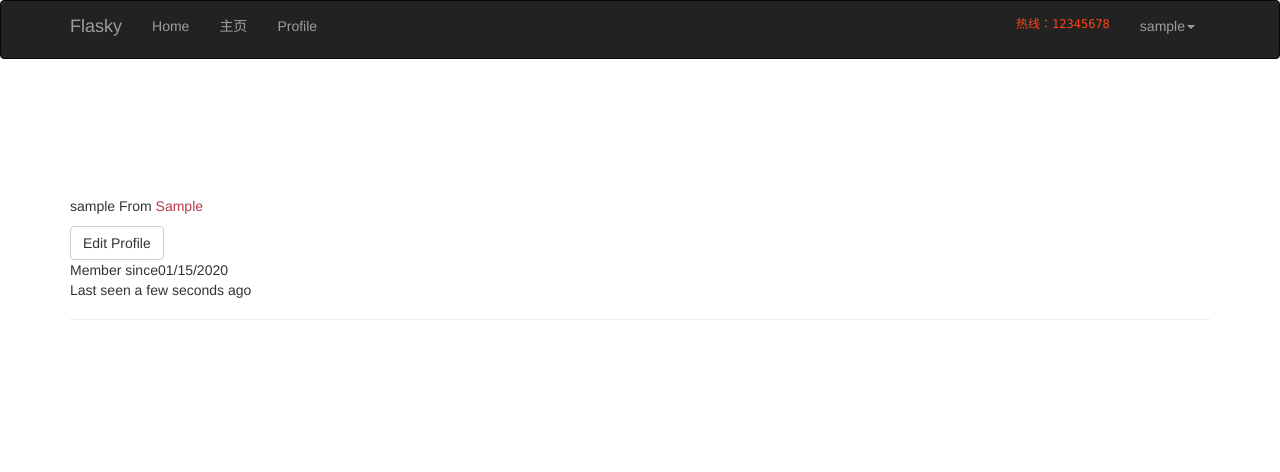
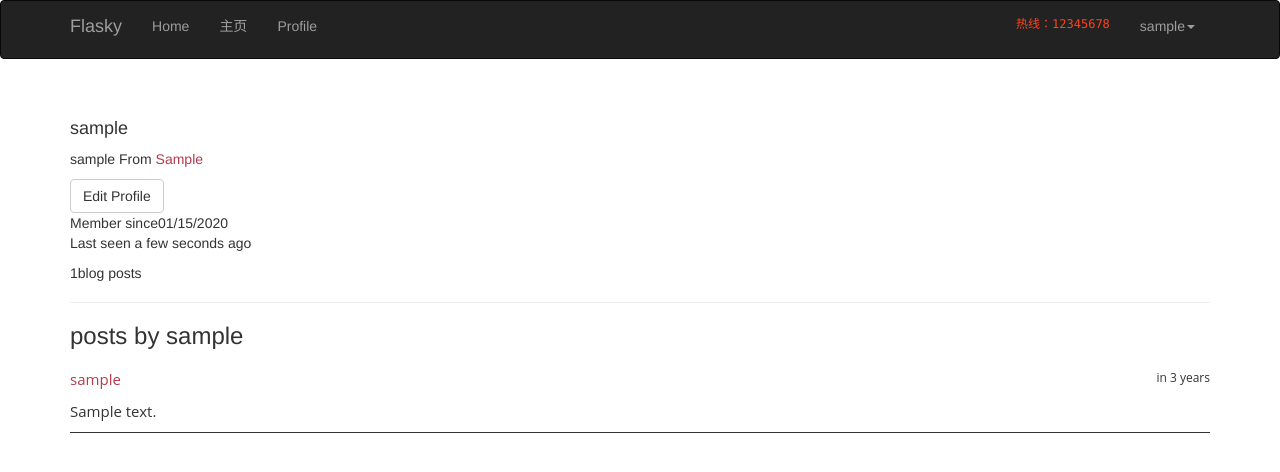
Before and after one commit to AlinSuSuSu/pro2, a Flask app: a page that uses app/templates/user.html in a window 1280 px wide. Shown: the top 472 px of the page. Run offline with Flask 2, Linux system fonts and the light colour scheme; a user stored in the database is signed in; tables that the repository leaves empty hold one stand-in row (values such as "Sample post"); some libraries are stand-ins or nearby versions.

Commit message:
C11 P11.2

```diff
--- a/app/decorators.py
+++ b/app/decorators.py
@@ -14,5 +14,5 @@
         return decorated_function
     return decorator
 
-def amdin_required(f):
+def admin_required(f):
     return permission_required(Permission.ADMINISTER)(f)
--- a/app/main/views.py
+++ b/app/main/views.py
@@ -4,9 +4,10 @@
 from flask import render_template,session,redirect,url_for,flash
 from flask_login import login_required,current_user
 from . import main
-from . forms import NameForm,EditProfileForm
+from . forms import NameForm,PostForm,EditProfileForm,EditProfileAdminForm
 from .. import db
-from ..models import User
+from ..decorators import admin_required
+from ..models import User,Role,Permission,Post
 from flask import abort
 
 
@@ -26,16 +27,23 @@
         return redirect(url_for('.index'))
     return render_template('index.html',form=form, name=session.get('name'),known=session.get('known', False))
 '''
-@main.route('/')
+@main.route('/',methods=['GET','POST'])
 def index():
-    return render_template('index.html')
+    form = PostForm()
+    if current_user.can(Permission.WRITE_ARTICLES) and form.validate_on_submit():
+        post=Post(body=form.body.data,author=current_user._get_current_object())
+        db.session.add(post)
+        return redirect(url_for('.index'))
+    posts =Post.query.order_by(Post.timestamp.desc()).all()
+    return render_template('index.html',form =form,posts=posts)
 
 @main.route('/user/<nickname>')
 def user(nickname):
     user = User.query.filter_by(nickname = nickname).first()
     if user is None:
         abort(404)
-    return render_template('user.html',user=user)
+    posts=user.posts.order_by(Post.timestamp.desc()).all()
+    return render_template('user.html',user=user,posts=posts)
 
 @main.route('/edit-profile',methods=['GET','POST'])
 @login_required
@@ -46,7 +54,7 @@
         current_user.location = form.location.data
         db.session.add(current_user)
         flash('Your profile has been updated.')
-        return redirect(url_for('.user', username=current_user.username))
+        return redirect(url_for('.user', nickname=current_user.nickname))
     form.username.data = current_user.username
     form.location.data = current_user.location
     return render_template('edit_profile.html', form=form)
@@ -55,3 +63,30 @@
 @main.route('/mod1')
 def mod1():
     return render_template('mod1.html')
+
+
+@main.route('/edit-profile/<int:id>', methods=['GET', 'POST'])
+@login_required
+@admin_required
+def edit_profile_admin(id):
+    user = User.query.get_or_404(id)
+    form = EditProfileAdminForm(user=user)
+    if form.validate_on_submit():
+        user.email = form.email.data
+        user.nickname = form.nickname.data
+        user.confirmed = form.confirmed.data
+        user.role = Role.query.get(form.role.data)
+        user.username = form.username.data
+        user.location = form.location.data
+        #user.about_me = form.about_me.data
+        db.session.add(user)
+        flash('The profile has been updated.')
+        return redirect(url_for('.user', nickname=user.nickname))
+    form.email.data = user.email
+    form.username.data = user.username
+    form.confirmed.data = user.confirmed
+    form.role.data = user.role_id
+    form.nickname.data = user.nickname
+    form.location.data = user.location
+    #form.about_me.data = user.about_me
+    return render_template('edit_profile.html', form=form, user=user)
--- a/app/models.py
+++ b/app/models.py
@@ -9,9 +9,9 @@
 
 class Permission:
     FOLLOW = 0x01
-    COMMIT = 0X02
-    WRITE_ARTICLE =0x04
-    MODERATE_COMMITS=0x08
+    COMMENT = 0X02
+    WRITE_ARTICLES =0x04
+    MODERATE_COMMENTS=0x08
     ADMINISTER=0x80
 
 
@@ -33,7 +33,7 @@
     def insert_roles():
         roles = {
             'User':(Permission.FOLLOW|
-                    Permission.COMMT|
+                    Permission.COMMENT|
                     Permission.WRITE_ARTICLES,True),
             'Moderator':(Permission.FOLLOW|
                          Permission.COMMENT|
@@ -65,6 +65,7 @@
     member_since = db.Column(db.DateTime(),default=datetime.utcnow)
     last_seen = db.Column(db.DateTime(),default=datetime.utcnow)
     confirmed = db.Column(db.Boolean,default=True)
+    posts = db.relationship('Post',backref='author',lazy='dynamic')
 
 
     @property
@@ -78,11 +79,11 @@
          return check_password_hash(self.password_hash, password)
 
     #定义默认角色
-    def __int__(self,**kwargs):
-        super(User, self).__int__(**kwargs)
+    def __init__(self,**kwargs):
+        super(User, self).__init__(**kwargs)
         if self.role is None:
             if self.nickname == 'admin':
-                self.role = Role.query.filter_by(permission=0xff).first()
+                self.role = Role.query.filter_by(permissions=0xff).first()
 
             if self.role is None:
                 self.role = Role.query.filter_by(default=True).first()
@@ -93,18 +94,19 @@
     def is_administrator(self):
         return self.can(Permission.ADMINISTER)
 
-    #刷新用户的最后访问时间,每次用户请求时都要调用ping()方法。
+    # 刷新用户的最后访问时间,每次用户请求时都要调用ping()方法。
     def ping(self):
         self.last_seen = datetime.utcnow()
         db.session.add(self)
 
     ##确认用户
-    #生成令牌，有效时间一个小时
-    def generate_confirmation_token(self,expiration=3600):
-        s = Serializer(current_app.config['SECRET_KEY'],expiration)
-        return s.dumps({'confirm':self.id})
-    #检查令牌中的id是否和存储在current_user中的已登录用户匹配
-    def confirm(self,token):
+    # 生成令牌，有效时间一个小时
+    def generate_confirmation_token(self, expiration=3600):
+        s = Serializer(current_app.config['SECRET_KEY'], expiration)
+        return s.dumps({'confirm': self.id})
+
+        # 检查令牌中的id是否和存储在current_user中的已登录用户匹配
+    def confirm(self, token):
         s = Serializer(current_app.config['SECRET_KEY'])
         try:
             data = s.loads(token)
@@ -116,14 +118,23 @@
         db.session.add(self)
         return True
 
-
     def __repr__(self):
         return '<User %r>' % self.username
+
 
 class AnonymousUser(AnonymousUserMixin):
     def can(self, permissions):
         return False
+
     def is_adminstrator(self):
         return False
 
-login_manager.anonymous_user=AnonymousUser
+login_manager.anonymous_user = AnonymousUser
+
+
+class Post(db.Model):
+    __tablename__='posts'
+    id = db.Column(db.Integer,primary_key=True)
+    body = db.Column(db.Text)
+    timestamp = db.Column(db.DateTime,index=True,default=datetime.utcnow)
+    author_id = db.Column(db.Integer,db.ForeignKey('users.id'))
--- a/app/static/css/style.css
+++ b/app/static/css/style.css
@@ -135,3 +135,26 @@
      margin-top:20px;
      margin-left:10px;
  }
+ .posts{
+	 font-family:'Open Sans', Arial, Helvetica, Sans-serif, Verdana, Tahoma;
+	 font-size:15px;
+	 margin-top:10px;
+ }
+ .post{
+	 border-bottom:1px solid;
+ }
+ .profile-thumbnail{
+	 color: #c12c42;
+	 padding-top:10px;
+ }
+ .post-date{
+	 float: right;
+	 font-size:12px;
+ }
+ .post-body{
+	 padding:10px 0 10px 0 ;
+ }
+
+ul.posts li.post:hover {
+  background-color: #f0f0f0;
+ }
--- a/app/templates/auth/change_password.html
+++ b/app/templates/auth/change_password.html
@@ -5,7 +5,7 @@
 
 {% block page_content %}
 <div class = "page-header">
-    <h1>Change Your Password</h1>
+    <h4>Change Your Password</h4>
 </div>
 <div class = "col-md-4">
     {{ wtf.quick_form(form) }}
--- a/app/templates/auth/register.html
+++ b/app/templates/auth/register.html
@@ -3,7 +3,7 @@
 {% block title %}Flasky - Register{% endblock %}
 {% block page_content %}
 <div class="page-header">
-<h1>Register</h1>
+<h4>Register</h4>
 
 </div>
 <div class="col-md-4">
--- a/app/templates/auth/unconfirmed.html
+++ b/app/templates/auth/unconfirmed.html
@@ -4,9 +4,9 @@
 
 {% block page_content %}
 <div class="page-header">
-    <h1>
+    <h4>
         Hello, {{ current_user.nickname }}!
-    </h1>
+    </h4>
     <h3>You have not confirmed your account yet.</h3>
     <p>
         Before you can access this site you need to confirm your account.
--- a/app/templates/edit_profile.html
+++ b/app/templates/edit_profile.html
@@ -3,7 +3,7 @@
 {% block title %}Flasky - Login{% endblock %}
 {% block page_content %}
 <div class="page-header">
-<h1>Edit Profile</h1>
+<h4>Edit Profile</h4>
 
 </div>
 <div class="col-md-4">
--- /dev/null
+++ b/app/templates/posts.html
@@ -0,0 +1,17 @@
+ <ul class="posts">
+    {% for post in posts %}
+        <li class="post">
+        <div class="profile-thumbnail">
+            <a href="{{ url_for('.user',nickname=post.author.nickname) }}"></a>
+        </div>
+        <div class="post-date">{{ moment(post.timestamp).fromNow() }}</div>
+        <div class="post-author">
+        <a href="{{ url_for('.user', nickname=post.author.nickname) }}">
+        {{ post.author.nickname }}
+        </a>
+        </div>
+        <div class="post-body">{{ post.body }}</div>
+        </li>
+    {% endfor %}
+
+    </ul>
--- a/app/templates/user.html
+++ b/app/templates/user.html
@@ -3,12 +3,12 @@
 {% block title %}Flasky - User{% endblock %}
 {% block page_content %}
 <div class="page-header">
-    <h1>{{ user.nickname }}</h1>
+    <h4>{{ user.nickname }}</h4>
     {% if user.nickname  %}
     <p>
         {% if user.nickname  %}{{ user.nickname }}{% endif %}
         {% if user.location %}From
-            <a href="http://maps.google.com/?q={{ user.location }}">{{ user.location }}
+            <a href="http://map.baidu.com/?q={{ user.location }}">{{ user.location }}
             </a>
         {% endif %}
     </p>
@@ -22,11 +22,17 @@
         </a>
 
     {% endif %}
+    {% if current_user.is_administrator() %}
+        <a class="btn btn-danger" href="{{ url_for('.edit_profile_admin', id=user.id) }}">Edit Profile [Admin]</a>
+    {% endif %}
 
     <P>
         Member since{{ moment(user.member_since).format('L') }}<br>
         Last seen {{ moment(user.last_seen).fromNow() }}
     </P>
+    <P>{{ user.posts.count() }}blog posts</P>
 
 </div>
+    <h3>posts by {{ user.nickname }}</h3>
+    {% include 'posts.html' %}
 {% endblock %}
```
Also changed, not shown: app/main/forms.py (+29 -3 lines), app/templates/index.html (+16 -6 lines), data-dev.sqlite.
